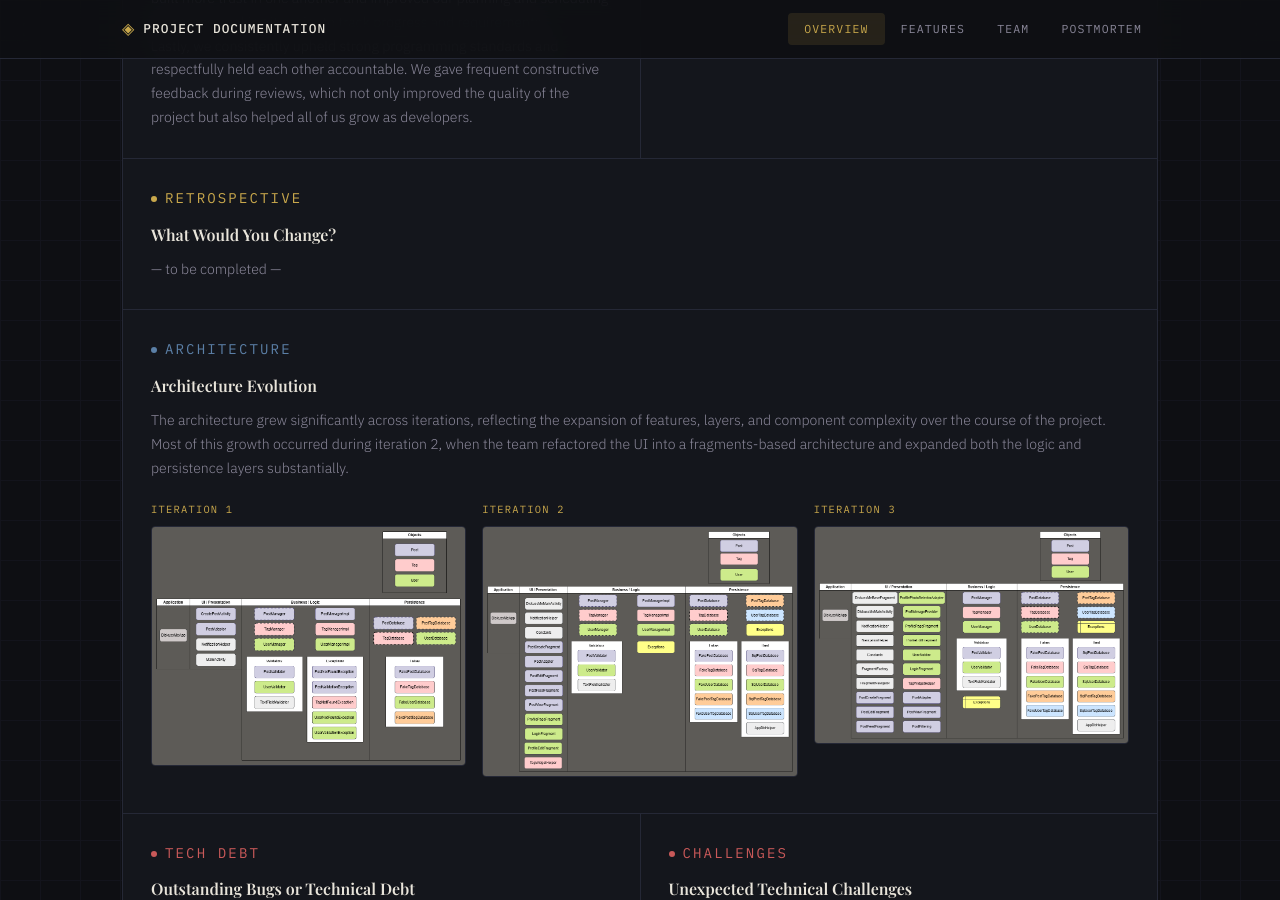
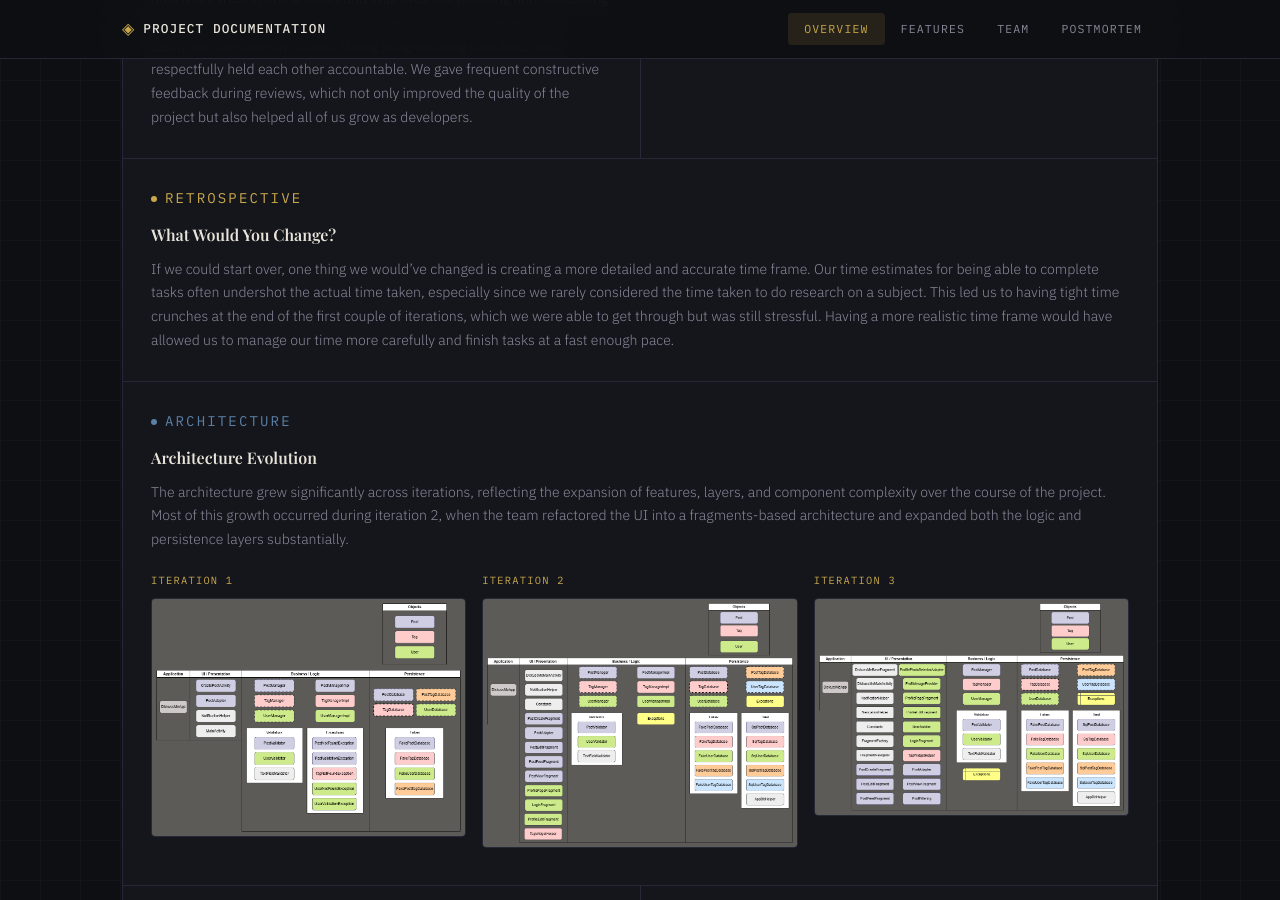
Before and after one commit to AlonSlonimsky/DISKussMe, a Jekyll site: the page built from index.html, in a window 1280 px wide and 900 px high, scrolled down 4736 px. Built offline with Jekyll 4.4.1, drawn with Linux system fonts in a browser that asks for light colours.

Commit message:
added what would you change

```diff
--- a/index.html
+++ b/index.html
@@ -374,7 +374,7 @@ Lastly, our Iteration 1 UI relied entirely on activities. As the app grew, this
       <div class="pm-item full-width">
         <p class="pm-item-label warn">Retrospective</p>
         <h3>What Would You Change?</h3>
-        <p>— to be completed —</p>
+        <p>If we could start over, one thing we would’ve changed is creating a more detailed and accurate time frame. Our time estimates for being able to complete tasks often undershot the actual time taken, especially since we rarely considered the time taken to do research on a subject. This led us to having tight time crunches at the end of the first couple of iterations, which we were able to get through but was still stressful. Having a more realistic time frame would have allowed us to manage our time more carefully and finish tasks at a fast enough pace. </p>
       </div>
 
       <!-- Project size -->
```
